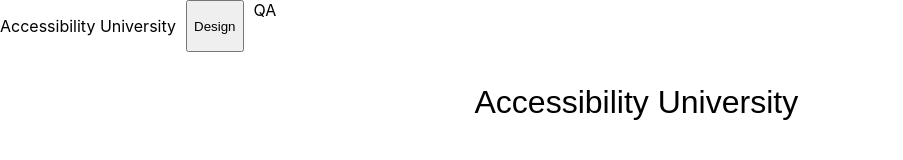
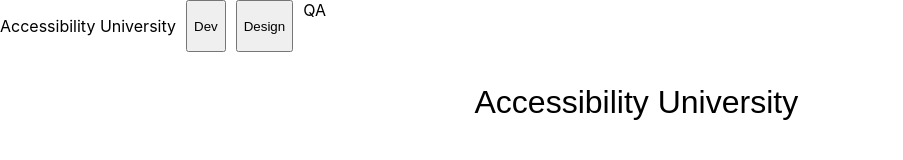
Before and after one commit to biancadennis/accessibility-university, a React (Create React App) app: page / in a window 1280 px wide. Shown: the top 160 px of the page, without its empty margins (0-903 px from the left). Built offline with nearby package versions, Linux system fonts and the light colour scheme.

Commit message:
added dev link

```diff
--- a/src/Header/index.js
+++ b/src/Header/index.js
@@ -5,6 +5,9 @@
     <nav className="nav">
       <p>Accessibility University</p>
       <div className="links">
+        <button onClick={() => onSetActiveView('dev')}>
+          Dev
+        </button>
         <button onClick={() => onSetActiveView('design')}>
           Design
         </button>
```
